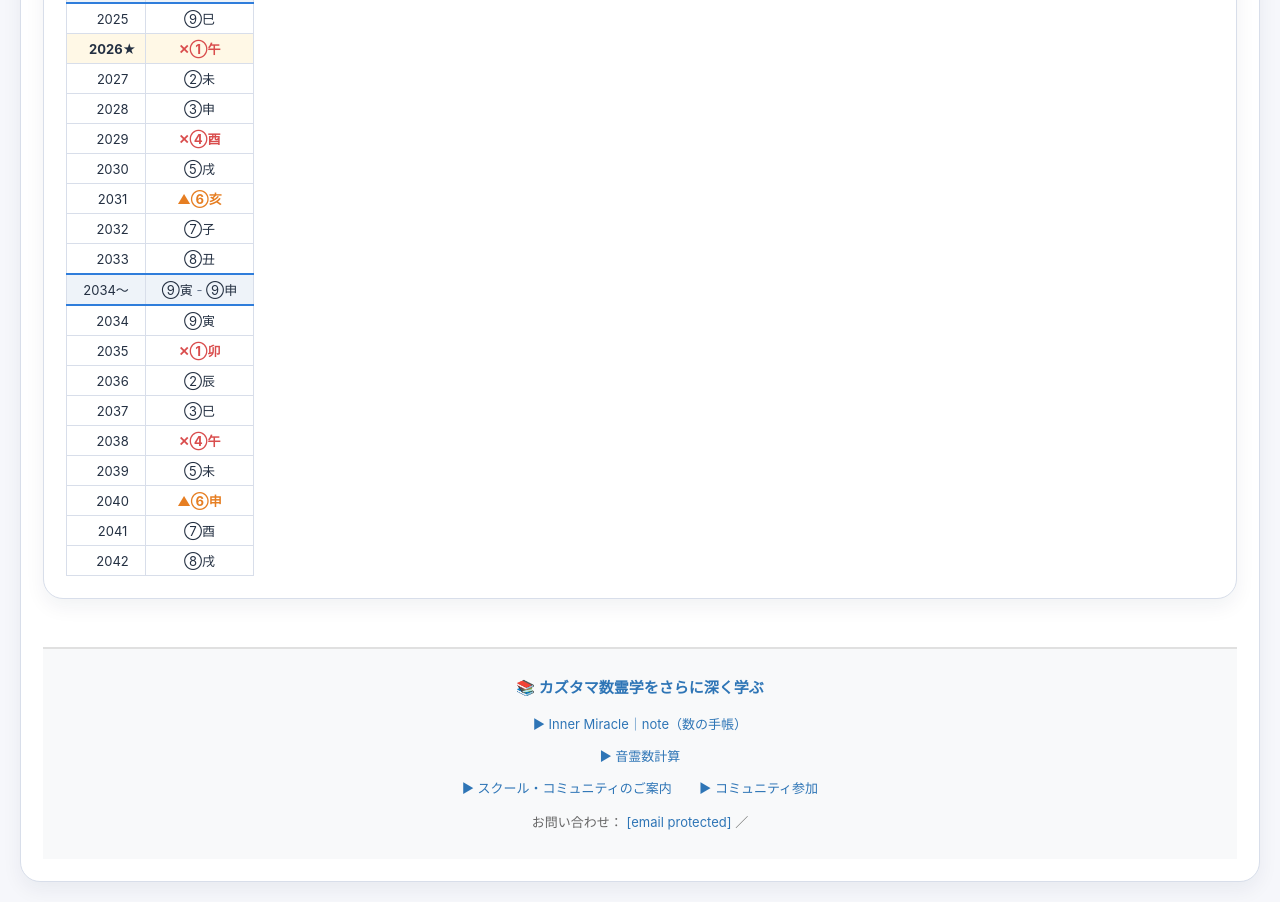
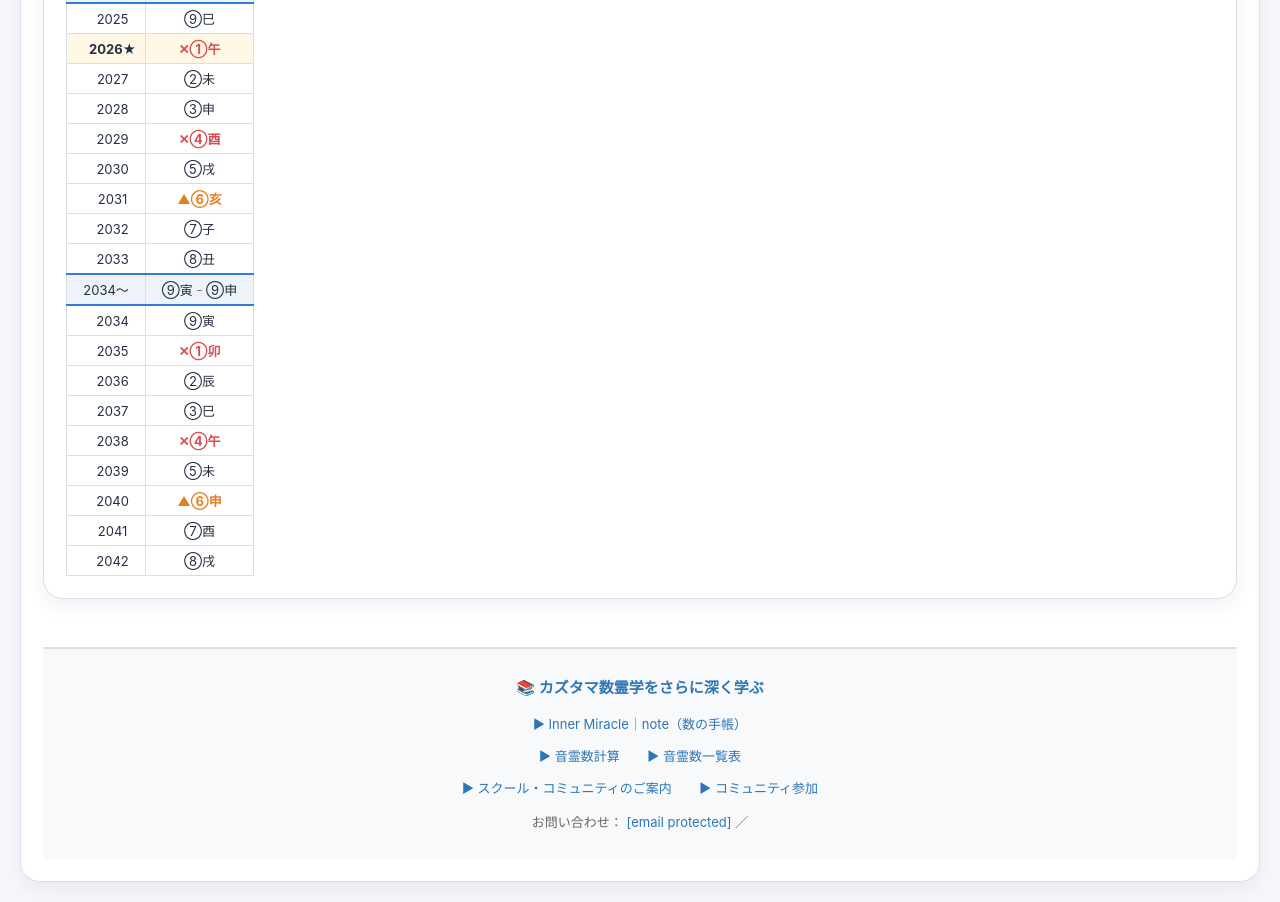
Before and after one commit to InnerMiracle-lab/kazutama, a plain HTML site: page index.html in a window 1280 px wide. Shown: the part 4013-4915 px from the top of the page. Drawn offline with Linux system fonts and the light colour scheme.

Commit message:
フッターに音霊数一覧表へのリンクを追加

```diff
--- a/index.html
+++ b/index.html
@@ -1651,6 +1651,7 @@ window.addEventListener('DOMContentLoaded',()=>{
   </div>
   <div style="margin-top:6px">
     <a href="ototamasu.html" style="color:#2E75B6;text-decoration:none;margin:0 12px">▶ 音霊数計算</a>
+    <a href="ototamasu-ichiran.html" style="color:#2E75B6;text-decoration:none;margin:0 12px">▶ 音霊数一覧表</a>
   </div>
   <div style="margin-top:6px">
     <a href="https://akatsuki.hp.peraichi.com/school1" target="_blank" style="color:#2E75B6;text-decoration:none;margin:0 12px">▶ スクール・コミュニティのご案内</a>
```
